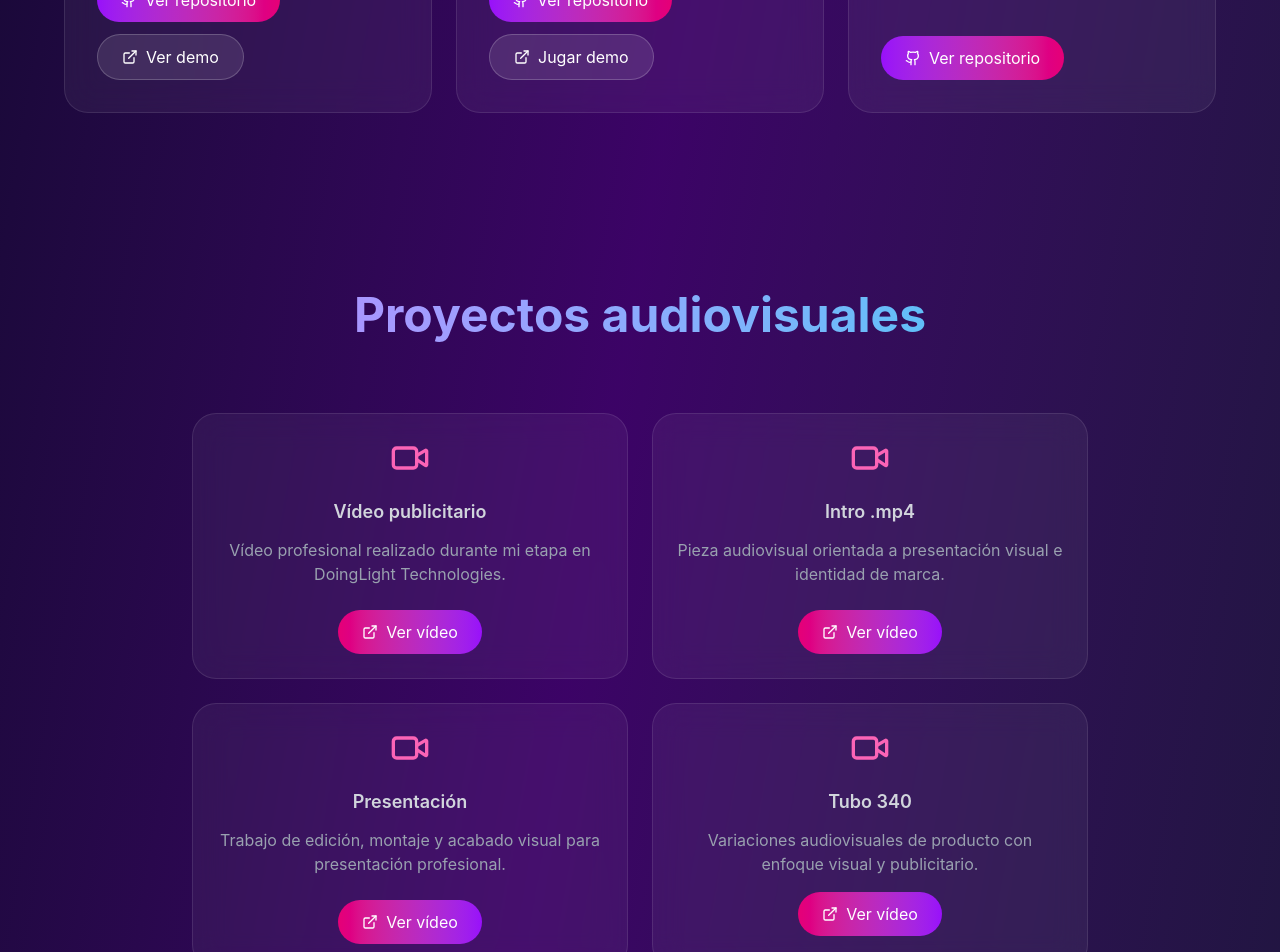
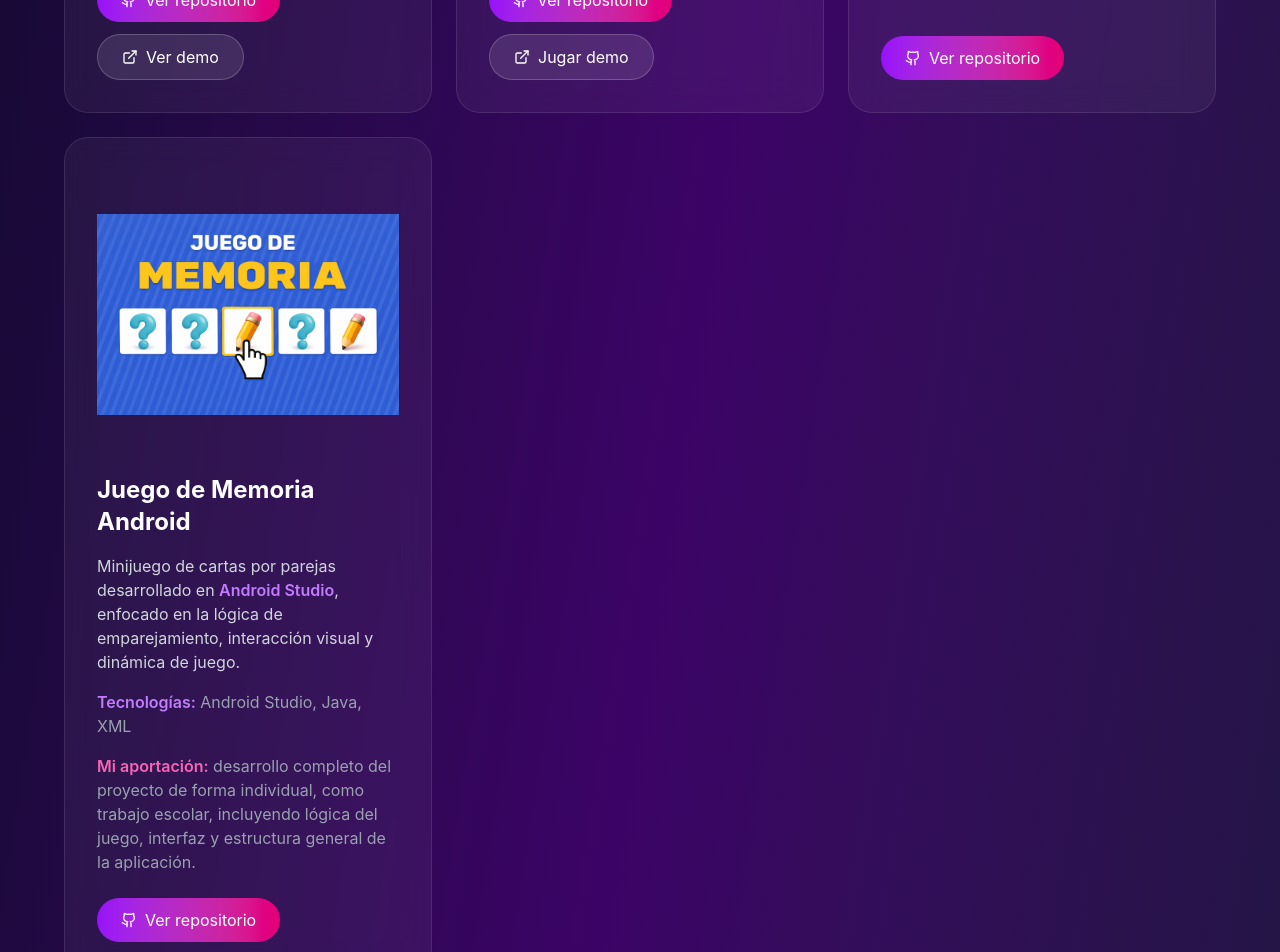
Before and after one commit to AdriTg00/personal-cv, a React (Vite) app: page / in a window 1280 px wide. Shown: the part 3420-4372 px from the top of the page. Built offline with nearby package versions, Linux system fonts and the light colour scheme.

Commit message:
añadir proyecto

```diff
--- a/src/app/App.tsx
+++ b/src/app/App.tsx
@@ -21,6 +21,7 @@ import fotoPerfil from "../assets/adrian.png";
 import championsImg from "../assets/CHAMPIONS.png";
 import reyCerdosImg from "../assets/REYCERDOS.png";
 import criptografiaImg from "../assets/criptografia.png";
+import memoryGameImg from "../assets/MEMORYGAME.png";
 
 import videoVentanaMp4 from "../assets/VIDEO_VENTANA.mp4";
 import logoIntroMp4 from "../assets/LOGO_INTRO.mp4";
@@ -391,6 +392,51 @@ export default function App() {
                 <div className="flex flex-wrap gap-3 mt-auto pt-2">
                   <a
                     href="https://github.com/AdriTg00/Criptografia.git"
+                    target="_blank"
+                    rel="noopener noreferrer"
+                    className="inline-flex items-center gap-2 px-6 py-2.5 bg-gradient-to-r from-purple-600 to-pink-600 rounded-full hover:shadow-lg hover:shadow-purple-500/40 transition-all duration-300 transform hover:scale-105"
+                  >
+                    <Github className="w-4 h-4" />
+                    Ver repositorio
+                  </a>
+                </div>
+              </div>
+            </div>
+            {/* MEMORY GAME ANDROID */}
+            <div className="bg-white/5 backdrop-blur-lg rounded-3xl p-8 border border-white/10 h-full">
+              <div className="flex flex-col gap-4 h-full">
+
+                <div className="h-72 flex items-center justify-center overflow-visible">
+                  <div className="transition-transform duration-300 hover:scale-110">
+                    <img
+                      src={memoryGameImg}
+                      alt="Juego de memoria desarrollado en Android Studio"
+                      className="w-90 h-90 object-contain"
+                    />
+                  </div>
+                </div>
+
+                <h3 className="text-2xl font-bold text-white">
+                  Juego de Memoria Android
+                </h3>
+
+                <p className="text-gray-300">
+                  Minijuego de cartas por parejas desarrollado en <span className="text-purple-400 font-semibold">Android Studio</span>,
+                  enfocado en la lógica de emparejamiento, interacción visual y dinámica de juego.
+                </p>
+
+                <p className="text-gray-400">
+                  <span className="text-purple-400 font-semibold">Tecnologías:</span> Android Studio, Java, XML
+                </p>
+
+                <p className="text-gray-400">
+                  <span className="text-pink-400 font-semibold">Mi aportación:</span> desarrollo completo del proyecto de forma individual,
+                  como trabajo escolar, incluyendo lógica del juego, interfaz y estructura general de la aplicación.
+                </p>
+
+                <div className="flex flex-wrap gap-3 mt-auto pt-2">
+                  <a
+                    href="https://github.com/AdriTg00/game-card-android"
                     target="_blank"
                     rel="noopener noreferrer"
                     className="inline-flex items-center gap-2 px-6 py-2.5 bg-gradient-to-r from-purple-600 to-pink-600 rounded-full hover:shadow-lg hover:shadow-purple-500/40 transition-all duration-300 transform hover:scale-105"
```
Also changed, not shown: src/assets/MEMORYGAME.png (added).
